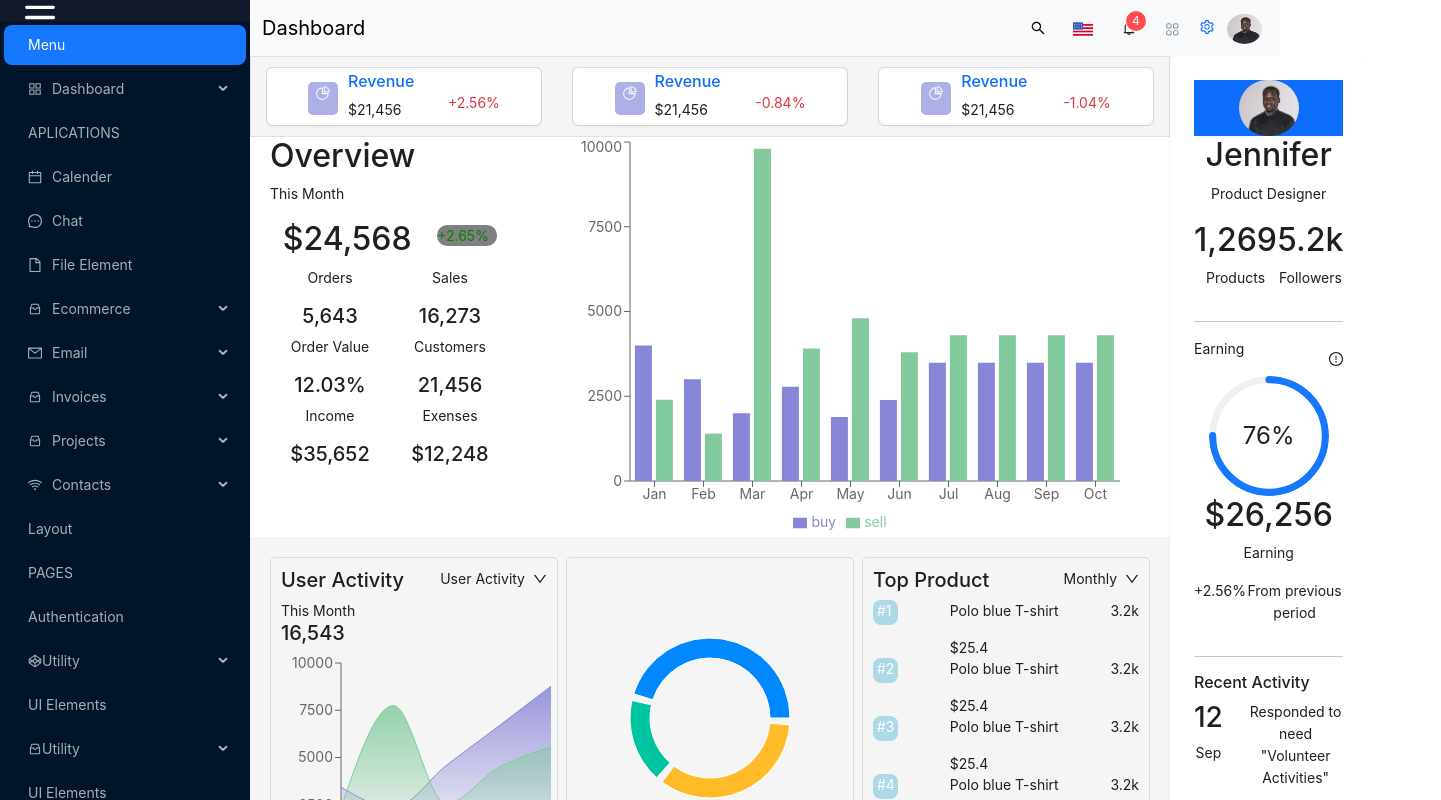
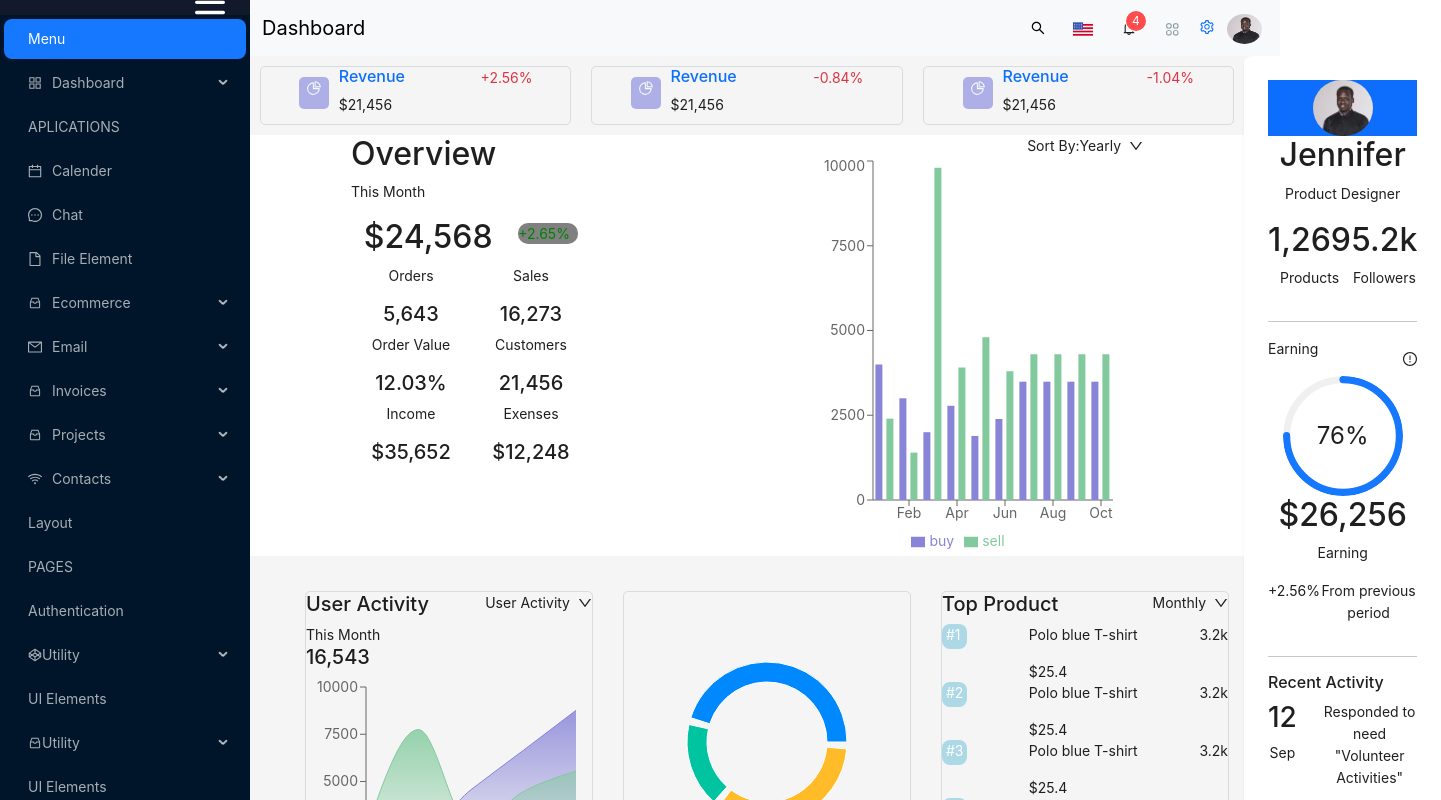
Before and after one commit to bigmosi/React-Dashboard, a React (Create React App) app: page / in a window 1280 px wide. Shown: the top 800 px of the page, 1441 px wide, since content can reach past the window. Built offline with nearby package versions, Linux system fonts and the light colour scheme; the HTML template or start-up script is replaced by a standard one.

Commit message:
Added style to the navigation bar

```diff
--- a/src/components/BarGraph.js
+++ b/src/components/BarGraph.js
@@ -1,4 +1,6 @@
 import React from "react";
+import { Dropdown, Space } from 'antd';
+import { DownOutlined } from '@ant-design/icons';
 import {
   BarChart,
   Bar,
@@ -68,8 +70,12 @@ export default function BarGraph() {
     <div className="d-flex bar-container">
       <SalesTable />
        <div>
+        <div className="d-flex justify-content-end">
+          <span>Sort By:</span>
+          <Year />
+        </div>
        <BarChart
-      width={600}
+      width={350}
       height={400}
       data={data}
       margin={{
@@ -78,9 +84,7 @@ export default function BarGraph() {
         left: 20,
         bottom: 5
       }}
-      style={{
-        borderRadius: 10
-      }}
+      className="barchart-container"
     >
       <XAxis dataKey="name" />
       <YAxis />
@@ -93,3 +97,41 @@ export default function BarGraph() {
     </div>
   );
 }
+
+const items = [
+  {
+    key: '1',
+    type: 'group',
+    label: 'Jan',
+  },
+  {
+    key: '2',
+    label: 'Feb',
+  },
+  {
+    key: '3',
+    label: 'March',
+  },
+  {
+      key: '4',
+      label: 'April',
+    },
+    {
+      key: '5',
+      label: 'May',
+    },
+];
+const Year = () => (
+  <Dropdown
+     Monthlymenu={{
+      items,
+    }}
+  >
+    <div onClick={(e) => e.preventDefault()}>
+      <Space>
+        Yearly
+        <DownOutlined />
+      </Space>
+    </div>
+  </Dropdown>
+);
--- a/src/components/Card.js
+++ b/src/components/Card.js
@@ -2,11 +2,11 @@ import { Card, Row } from 'antd';
 import { PieChartOutlined } from "@ant-design/icons";
 
 const CardHeader = () => (
-  <div className="site-card-wrapper border d-flex justify-content-around">
-    <Row gutter={16} className="subCol">
+  <div>
+    <div className="subCol">
     <div className="card-header-container">
         <div className="main">
-        <Card bordered={false} className="innerCard">
+        <div bordered={false} className="innerCard">
           <div className="cardContainer">
           <div className='d-flex innerCardContainer'>
             <div className='bg-blue pie-card'><PieChartOutlined className='text-light' /></div>
@@ -17,12 +17,12 @@ const CardHeader = () => (
           </div>
           <p className='text-danger'>+2.56%</p>
           </div>
-        </Card>
+        </div>
       </div>
        </div>
        <div className='card-header-container'>
         <div className="main">
-        <Card bordered={false} className="innerCard">
+        <div bordered={false} className="innerCard">
           <div className="cardContainer">
           <div className='d-flex innerCardContainer'>
             <div className='bg-blue pie-card'><PieChartOutlined className='text-light' /></div>
@@ -33,12 +33,12 @@ const CardHeader = () => (
           </div>
           <p className='text-danger'>-0.84%</p>
           </div>
-        </Card>
+        </div>
       </div>
        </div>
        <div className='card-header-container'>
           <div span={6} className="main">
-        <Card bordered={false} className="innerCard">
+        <div bordered={false} className="innerCard">
           <div className="cardContainer">
           <div className='d-flex innerCardContainer'>
             <div className='bg-blue pie-card'><PieChartOutlined className='text-light' /></div>
@@ -49,11 +49,11 @@ const CardHeader = () => (
           </div>
           <p className='text-danger'>-1.04%</p>
           </div>
-        </Card>
+        </div>
       </div>
        </div>
 
-    </Row>
+    </div>
   </div>
 );
 export default CardHeader;
--- a/src/components/Header.js
+++ b/src/components/Header.js
@@ -35,7 +35,7 @@ const NavigationHeader = () => {
           <a clasNames="nav-link" href="/#"><SettingOutlined /></a>
         </li>
         <li className="nav-item">
-          <a><Image width={35} height={30} src={photo} className="rounded-photo" /></a>
+          <a><img width={35} height={30} src={photo} className="rounded-photo" alt="" /></a>
         </li>
       </ul>
     </div>
--- a/src/components/LeftContainer.js
+++ b/src/components/LeftContainer.js
@@ -5,7 +5,7 @@ import USA from "../images/bestphoto.JPG";
 
 const LeftContainer = () => {
     return (
-        <div className="site-card-border-less-wrapper">
+        <div className="profile-container">
         <Card
           bordered={false}
         >
--- a/src/components/Navigation.js
+++ b/src/components/Navigation.js
@@ -42,7 +42,7 @@ export default function DashboardLayout() {
             />
           </div>
 
-          <div>
+          <div className="d-flex justify-content-end">
             <img
               onClick={() =>
                 setIsMenuCollapsedOnDesktop(!isMenuCollapsedOnDesktop)
@@ -51,7 +51,6 @@ export default function DashboardLayout() {
               height={15}
               width={80}
               alt="Logo"
-              style={{ margin: 'auto' }}
               className="hamburger-menu"
             />
           </div>
@@ -185,12 +184,12 @@ export default function DashboardLayout() {
                   style={{ fontSize: '30px', marginRight: '10px' }}
                   onClick={() => setIsMenuOpenedOnMobile(!isMenuOpenedOnMobile)}
                 />
-                <img
+                {/* <img
                   src=""
                   height={40}
                   width={120}
                   alt="darklight"
-                />
+                /> */}
               </div>
             )}
           </Menu>
--- a/src/index.css
+++ b/src/index.css
@@ -1,10 +1,7 @@
 body {
   margin: 0;
-  font-family: -apple-system, BlinkMacSystemFont, 'Segoe UI', 'Roboto', 'Oxygen',
-    'Ubuntu', 'Cantarell', 'Fira Sans', 'Droid Sans', 'Helvetica Neue',
-    sans-serif;
-  -webkit-font-smoothing: antialiased;
-  -moz-osx-font-smoothing: grayscale;
+
+  overflow-x: hidden;
 }
 
 code {
--- a/src/style.css
+++ b/src/style.css
@@ -63,9 +63,9 @@
 }
 
 .containerChart {
-    width: 55rem;
+    width: 100%;
     display: flex;
-    justify-content: space-between;
+    justify-content: center;
     margin: 20px;
 }
 
@@ -73,7 +73,8 @@
     border: 1px solid rgba(170, 182, 189, 0.4);
     width: 18rem;
     border-radius: 5px;
-    padding: 10px;
+    /* padding: 10px; */
+    margin: 15px;
 }
 
 .graph-container2 {
@@ -84,7 +85,8 @@
     border: 1px solid rgba(170, 182, 189, 0.4);
     border-radius: 5px;
     margin: 10px;
-    width: 30%;
+    width: 50%;
+    flex-wrap: wrap;
 }
 
 .mobile-hambger {
@@ -118,10 +120,6 @@
 
 .innerCard {
     height: 57px;
-}
-
-.innerCardContainer {
-    margin-top: -20px;
 }
 
 .pie-card {
@@ -163,12 +161,14 @@
     }
     .subCol {
         display: flex;
-        justify-items: center;
+        /* justify-items: center; */
+        flex-direction: column;
     }
 
     .innerCard {
         margin: 5px;
         align-items: center;
+        width: 100%;
     }
 
     .navContainer {
@@ -186,8 +186,13 @@
         display: flex;
         flex-direction: column;
         justify-content: center;
-        width: 20rem;
+        width: 100%;
         margin-left: 1.5rem;
+    }
+
+    .graph-container {
+        display: flex;
+        justify-content: center;
     }
 
     /* .containerChart {
@@ -206,8 +211,8 @@
 
     .main {
         display: flex;
-        border: 1px solid rgba(170, 182, 189, 0.4);
-        width: 22.5rem;
+        /* border: 1px solid rgba(170, 182, 189, 0.4); */
+        width: 100%;
         flex-direction: column;
         margin-top: 10px;
     }
@@ -231,7 +236,6 @@
    }
 
    .sales-main {
-    border: 2px solid red;
     display: flex;
     justify-content: center;
    }
@@ -245,4 +249,12 @@
     font-size: 40px;
     margin-top: 5px;
   }
+
+  .barchart-container {
+    width: 100%;
+  }
+
+  .card-header-container {
+    width: 90%;
+  }
 }
```
